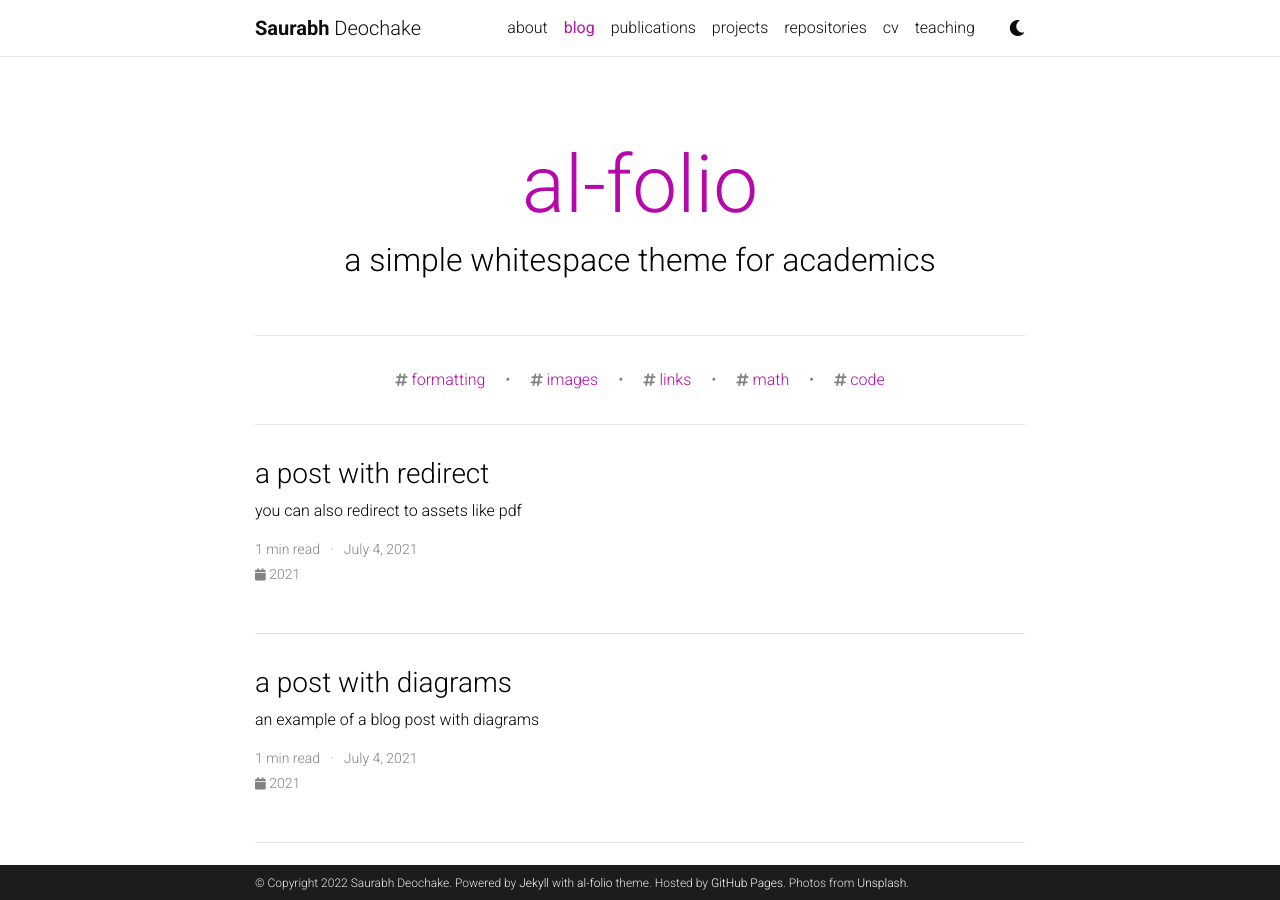
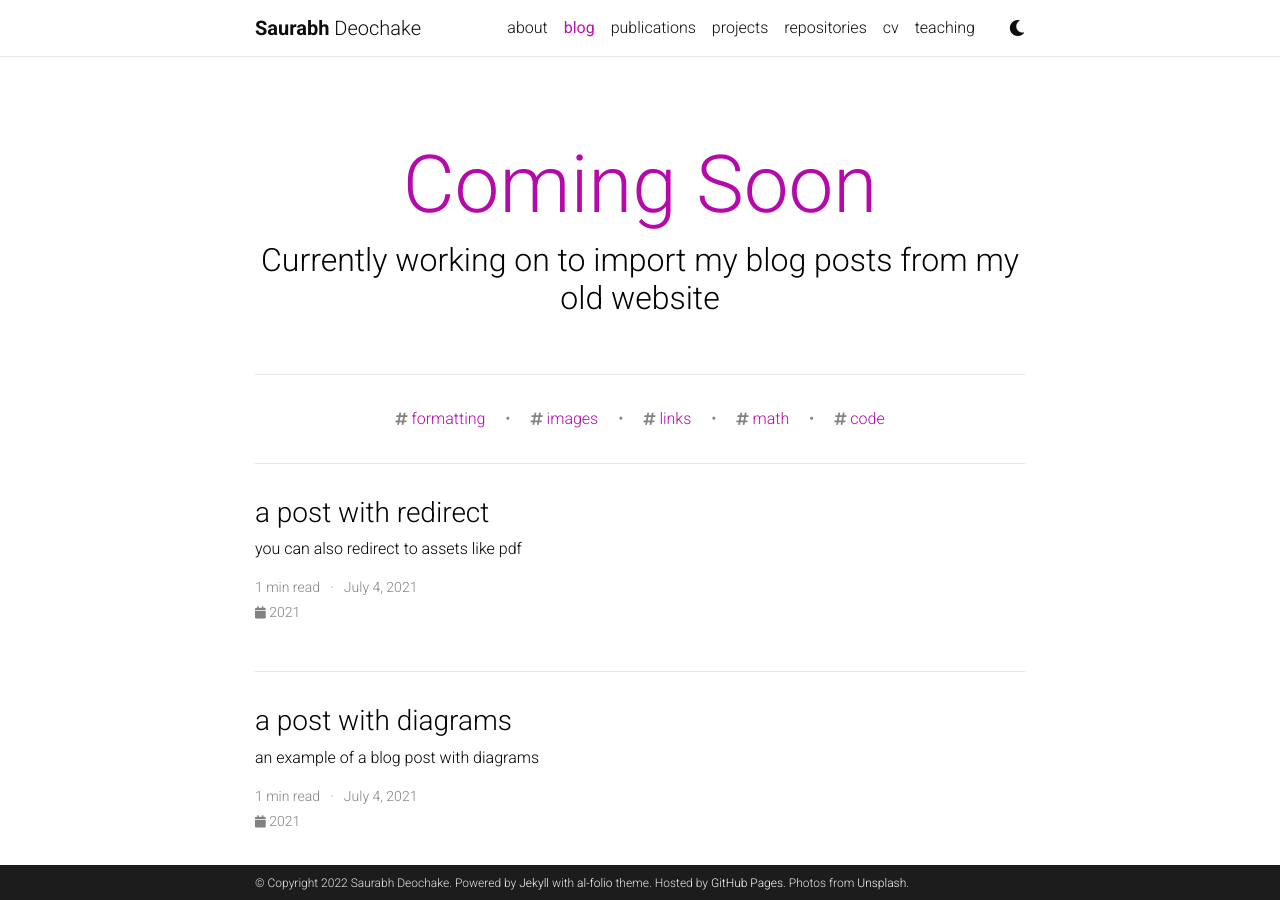
Before and after one commit to saurabh-deochake/saurabh-deochake.github.io, a Jekyll site: the page built from blog/index.html, in a window 1280 px wide and 900 px high. Built offline with Jekyll 4.4.1, drawn with Linux system fonts in a browser that asks for light colours; the list of posts is cut into pages by our own code; comment, search, counter and statistics services are not loaded; a style sheet for code colours, icons or effects is not loaded.

Commit message:
coming soon - blog posts

```diff
--- a/_config.yml
+++ b/_config.yml
@@ -112,9 +112,9 @@ bing_site_verification:  # out your bing-site-verification ID (Bing Webmaster)
 # Blog
 # -----------------------------------------------------------------------------
 
-blog_name: al-folio # blog_name will be displayed in your blog page
+blog_name: Coming Soon # blog_name will be displayed in your blog page
 blog_nav_title: blog # your blog must have a title for it to be displayed in the nav bar
-blog_description: a simple whitespace theme for academics
+blog_description: Currently working on to import my blog posts from my old website
 permalink: /blog/:year/:title/
 
 # Pagination
@@ -122,15 +122,15 @@ pagination:
   enabled: true
 
 # Comments
-disqus_shortname: al-folio # put your disqus shortname
+disqus_shortname:  # put your disqus shortname
 # https://help.disqus.com/en/articles/1717111-what-s-a-shortname
 
 # External sources.
 # If you have blog posts published on medium.com or other exteranl sources,
 # you can display them in your blog by adding a link to the RSS feed.
 external_sources:
-  - name: medium.com
-    rss_url: https://medium.com/@al-folio/feed
+  - name:
+    rss_url:
 
 # -----------------------------------------------------------------------------
 # Collections
```
